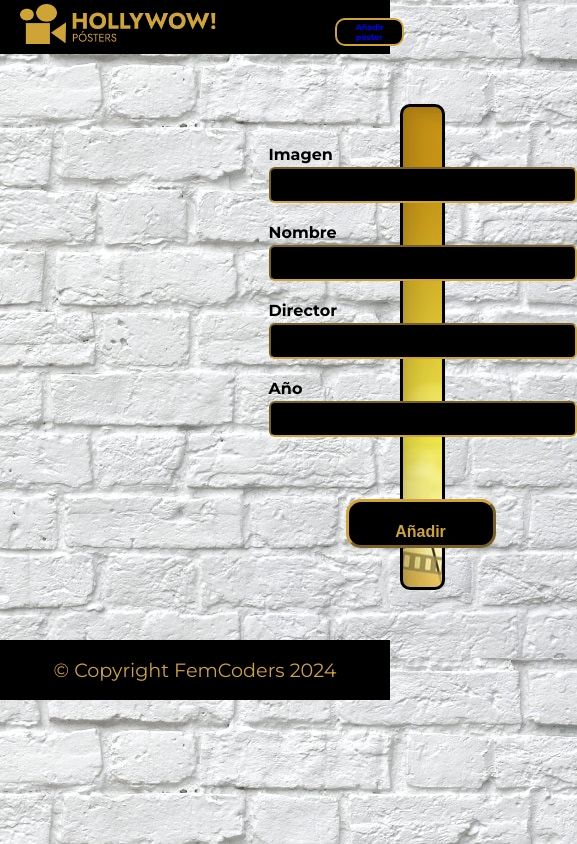
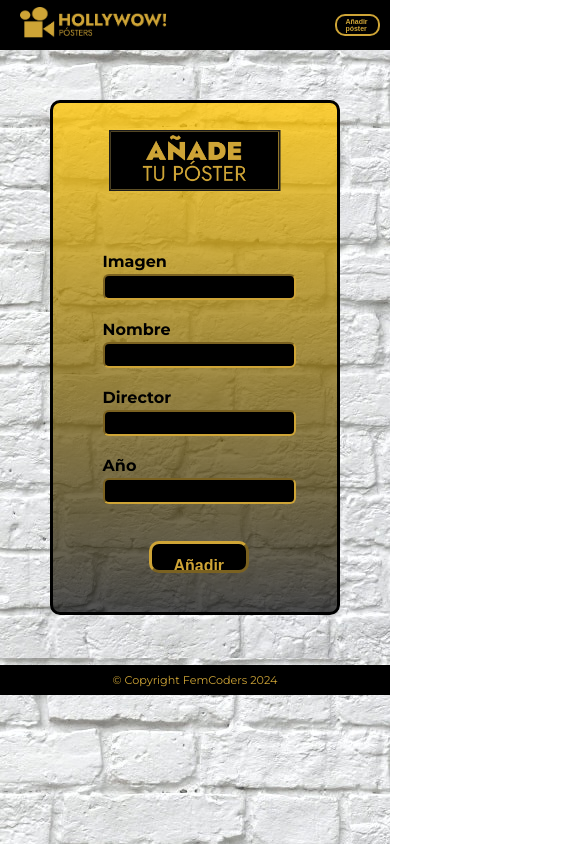
Before and after one commit to DesireeCSilva/Hollywow-app, a React (Vite) app: page /create in a window 390 px wide. Shown: the whole page, 577 px wide, since content can reach past the window. Built offline with nearby package versions, Linux system fonts and the light colour scheme.

Commit message:
Mediaqueries finish

```diff
--- a/src/components/ButtonAdd.css
+++ b/src/components/ButtonAdd.css
@@ -1,18 +1,12 @@
 .button-add {
     width: 70%;
-    width: 70%;
     display: flex;
-    justify-content: center;
     justify-content: center;
     align-items: center;
     background-color: black;
     border: 2px solid rgb(206, 164, 54);
     border-radius: 10px;
-<<<<<<< HEAD
     font-family:  "Jost", sans-serif;
-=======
-    font-family:  "jost", sans-serif;
->>>>>>> c97670dd49452ee674e7aefe46f942b47246261e
     color:rgb(206, 164, 54);
     padding: 10px;
     font-weight: bold;
@@ -25,8 +19,9 @@
     .button-add {
         display: flex;
         justify-content: center;
-        padding: 2px 20px;
+        padding: 2px 8px;
         font-weight: bold;
-        font-size: 8px;
+        font-size: 7px;
+        margin-bottom: 30%;
     }
 }
--- a/src/components/ButtonEdit.css
+++ b/src/components/ButtonEdit.css
@@ -1,7 +1,7 @@
 .button-edit{
   color: #9C325C ;
   background-color:#CEA436;
-  padding: 5px 17px;
+  padding: 4px 17px;
   border-radius: 6px;
   font-size: 13px;
   font-weight: bold;
@@ -9,6 +9,16 @@
   text-decoration: none;
   width: 19%;
   height: 15%;
-  margin-top: 4.2%;
+  margin-top: 4.5%;
   margin-right: 15%;
 }
+
+@media only screen and (max-width: 900px) {
+  .button-edit {
+    padding: 3.5px 35px;
+    display: flex;
+    justify-content: center;
+    margin-left: 30%;
+    margin-top: 5%;
+  }
+}
--- a/src/components/Footer.css
+++ b/src/components/Footer.css
@@ -10,9 +10,9 @@ footer{
     align-items: center;
 }
 
-@media (max-width: 768){
+@media only screen and (max-width: 900px) {
  footer{
-    font-size: 1em;
-    min-height: 40px;
+    font-size: 0.7em;
+    min-height: 30px;
  }
 }
--- a/src/components/Nav.css
+++ b/src/components/Nav.css
@@ -17,7 +17,7 @@
 }
 
 
-@media only screen and (max-width: 768px) {
+@media only screen and (max-width: 900px) {
     .nav {
         justify-content: space-around;
         align-items: center;
@@ -30,7 +30,7 @@
     }
 
     .logo {
-        width: 80%;
+        width: 60%;
         height: auto;
     }
 
--- a/src/index.css
+++ b/src/index.css
@@ -27,7 +27,6 @@ background-image: url(./assets/images/Background.jpg);
 }
 
 .formAdd {
-    background: linear-gradient(to bottom, rgba(255, 196, 0, 0.773), rgba(0, 0, 0, 0.679));
     background: linear-gradient(to bottom, rgba(255, 196, 0, 0.773), rgba(0, 0, 0, 0.679));
     border-radius: 10px;
     border-color: black;
@@ -133,197 +132,6 @@ input {
     grid-template-columns: 1fr 1fr;
 }
 
-
-@media only screen and (max-width: 900px) {
-    .fotopelis{
-        width: 100%;
-    }
-
-    .title{
-     font-size: 200%;
-    }
-
-
-    .formAdd {
-        background-image: url(../src/assets/images/cinemac7.jpg);
-        border-radius: 10px;
-        border-color: black;
-        border: 3px solid #000000;
-        padding: 5%;
-        margin: 50px;
-        margin-right: 400px;
-        margin-left: 400px;
-        display: flex;
-        flex-direction: column;
-        align-items: center;
-        font-weight: bold;
-    }
-
-    .editForm {
-        background-image: url(../src/assets/images/cinemac8.jpg);
-        border-radius: 10px;
-        border-color: black;
-        border: 3px solid #000000;
-        padding: 5%;
-        margin: 50px;
-        margin-right: 400px;
-        margin-left: 400px;
-        display: flex;
-        flex-direction: column;
-        align-items: center;
-        font-weight: bold;
-    }
-
-    .Añade {
-       width: 70%;
-       height: 100%;
-       padding: 23%;
-       margin-top: -20%;
-       position: relative;
-       right: 8%;
-    }
-
-    .Edita{
-        width: 70%;
-        height: 100%;
-        padding: 23%;
-        margin-top: -20%;
-        position: relative;
-        right: 8%;
-    }
-
-    input {
-        width: 300px;
-        display: flex;
-        flex-direction: column;
-        margin-bottom: 20px;
-        border-radius: 6px;
-        height: 30px;
-        color: white;
-        background-color: black;
-        border-color:#CEA436;
-    }
-
-    .buttonAdd {
-        width: 150px;
-        display: flex;
-        justify-content: center;
-        align-items: center;
-        margin-left: 25%;
-        margin-top: 20%;
-        background-color: black;
-        padding: 7%;
-        color: #CEA436;
-        border-radius: 15px;
-        border-color: #CEA436;
-        border-width: 3px;
-        font-weight: bold;
-        font-size: medium;
-    }
-
-    .EditPosterButton {
-        width: 150px;
-        display: flex;
-        justify-content: center;
-        align-items: center;
-        margin-left: 25%;
-        margin-top: 20%;
-        background-color: #CEA436;
-        padding: 7%;
-        color: #000000;
-        border-radius: 15px;
-        border-color: #000000;
-        border-width: 3px;
-        font-weight: bold;
-        font-size: medium;
-    }
-
-    .card {
-        display: grid;
-        grid-template-columns: 1fr 1fr;
-    }
-}
-.poster-card__director, .poster-card__year {
-    display: none;
-}
-
-.card-detail{
-    display: flex;
-    justify-content: space-evenly;
-    align-items: center;
-}
-
-.card-detail__imageUrl{
-    width: 50%;
-    border-radius: 5px;
-    border:2em solid rgb(8, 8, 8);
-
-}
-
-
-.imgcard{
-  margin-top: 2%;
-  margin-bottom: 2%;
-  margin-right: -4%;
-}
-
-.card-detail__director{
-    width: 100%;
-    font-size: 100%;
-    margin-bottom: 2%;
-    margin-right: 20%;
-}
-.director{
-    color: rgb(0, 0, 0);
-    font-weight:bold;
-}
-.year{
-    color: rgb(0, 0, 0);
-    font-weight:bold;
-}
-
-.details{
-   display: flex;
-   flex-direction: column;
-   padding-right: 7%;
-   margin-bottom: 4%;
-   margin-left: -20%;
-
-}
-
-.card-detail__name{
-    font-size:300%;
-    position: relative;
-    margin-bottom: 10%;
-}
-.descriptiones{
-    font-size: 120%;
-}
-
-.buttons{
-    display: flex;
-    justify-content: space-between;
-    margin-top: 7%;
-
-}
-.descriptiones{
-    font-size: 120%;
-}
-
-.buttons{
-    display: flex;
-    justify-content: space-between;
-    margin-top: 7%;
-
-}
-
-.card-detail__imageUrl{
-    width: 25%;
-    position: relative;
-    margin-left: 25%;
-
-}
-
 .poster-card__director, .poster-card__year {
     display: none;
 }
@@ -353,10 +161,12 @@ input {
     margin-bottom: 2%;
     margin-right: 20%;
 }
+
 .director{
     color: rgb(0, 0, 0);
     font-weight:bold;
 }
+
 .year{
     color: rgb(0, 0, 0);
     font-weight:bold;
@@ -368,17 +178,15 @@ input {
    padding-right: 7%;
    margin-bottom: 4%;
    margin-left: -20%;
-
 }
 
 .card-detail__name{
     font-size:300%;
     position: relative;
     margin-bottom: 10%;
+}
 
-
-}
-.descriptiones{
+.descriptions{
     font-size: 120%;
 }
 
@@ -386,12 +194,91 @@ input {
     display: flex;
     justify-content: space-between;
     margin-top: 7%;
-
 }
 
 .card-detail__imageUrl{
     width: 25%;
     position: relative;
     margin-left: 25%;
+}
 
+
+@media only screen and (max-width: 900px) {
+    .fotopelis{
+        width: 100%;
+    }
+
+    .title{
+     font-size: 200%;
+    }
+
+
+    .formAdd {
+        margin: 50px;
+    }
+
+    .editForm {
+        margin: 50px;
+    }
+
+    input {
+        width: 100%;
+        margin-bottom: 20px;
+    }
+
+    .buttonAdd {
+        width: 100px;
+        border-radius: 10px;
+    }
+
+    .EditPosterButton {
+        width: 100px;
+        border-radius: 10px;
+    }
+
+    .card {
+       margin: -30%;
+       display: flex;
+       flex-direction: column;
+       margin-top: 0%;
+       margin-bottom: 5%;
+    }
+
+    .card-detail {
+        display: flex;
+        flex-direction: column;
+        margin-top: 10%;
+    }
+
+    .card-detail__name {
+        display: flex;
+        justify-content: center;
+        margin-left: 35%;
+        margin-top: 10%;
+        font-size: 1.3rem;
+    }
+
+    .card-detail__director {
+        display: flex;
+        justify-content: center;
+        margin-left: 20%;
+    }
+
+    .card-detail__year  {
+        display: flex;
+        justify-content: center;
+        margin-left: -24%;
+    }
+
+    .buttons {
+        display: flex;
+        align-content: stretch;
+        margin: 30%;
+        flex-wrap: nowrap;
+    }
+
+    .card-detail__imageUrl {
+        width: 50%;
+        margin-left: 15%;
+    }
 }
--- a/src/pages/CardDetail.jsx
+++ b/src/pages/CardDetail.jsx
@@ -56,7 +56,7 @@ const CardDetail = () => {
                 </div>
                 <div className="details">
                 <h2 className="card-detail__name">{poster.name}</h2>
-                <div className='descriptiones'>
+                <div className='descriptions'>
                 <p className="card-detail__director"><span className='director'>Director:</span> {poster.director}</p>
                 <p className="card-detail__year"><span className="year">Year</span>: {poster.year}</p>
                 </div>
```
